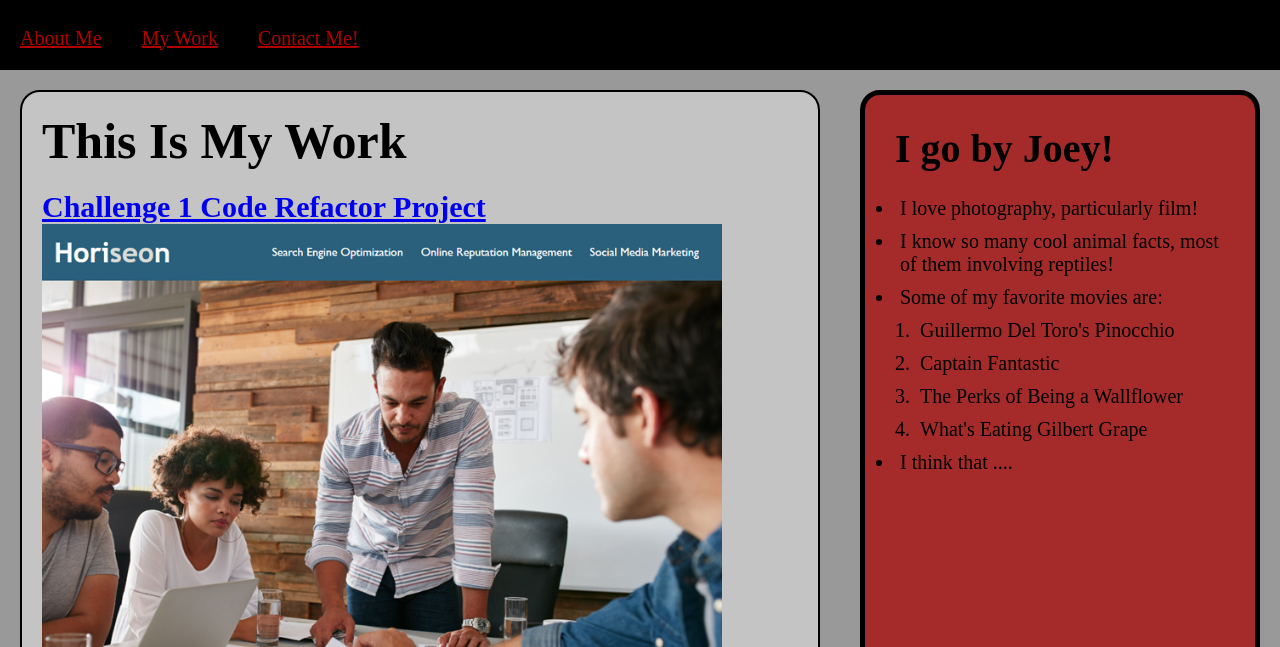
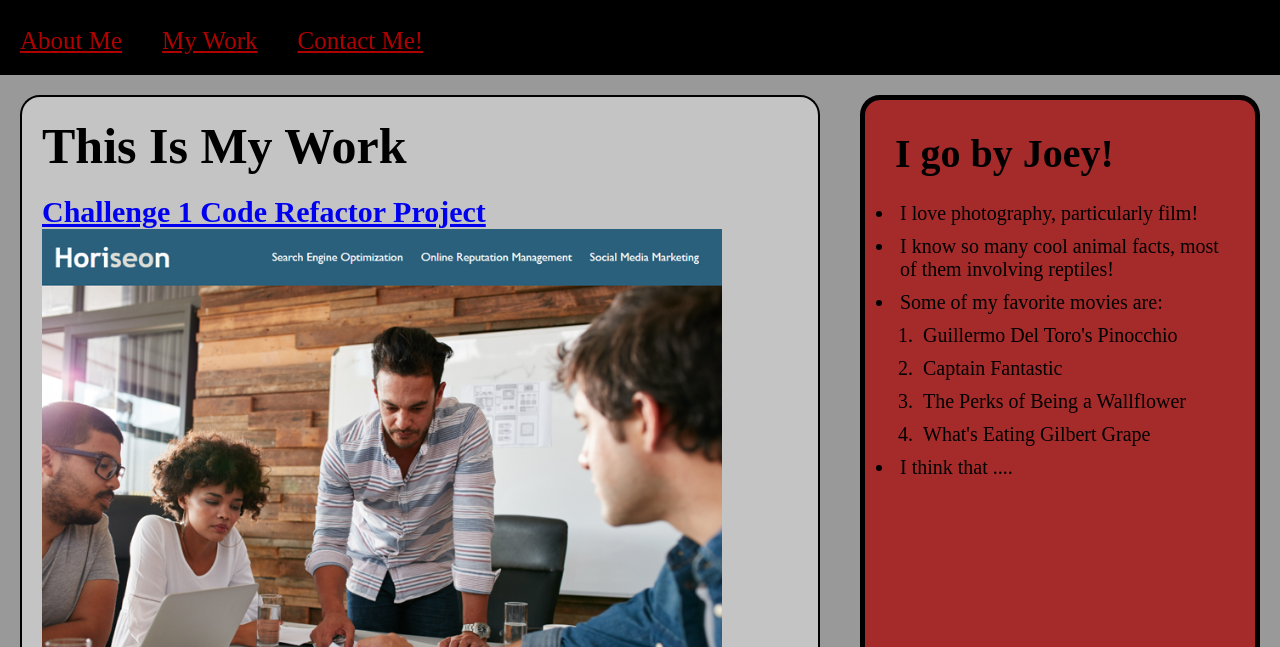
Before and after one commit to JenryHenry/My-Practice-Portfolio, a plain HTML site: page index.html in a window 1280 px wide. Shown: the part 153-800 px from the top of the page. Drawn offline with Linux system fonts and the light colour scheme; a web font is replaced by a local one.

```diff
--- a/styles.css
+++ b/styles.css
@@ -31,7 +31,7 @@
   flex-wrap: wrap;
 }
 nav a {
-  font-size: 20px;
+  font-size: 25px;
   margin: 20px;
   color: rgb(176, 0, 0);
 }
@@ -64,7 +64,7 @@
   font-size: 20px;
 }
 aside ol {
-  padding-left: 20px;
+  padding-left: 23px;
 }
 
 section div.big h3 {
```
Also changed, not shown: assets/images/_P6A7685.png (added).
